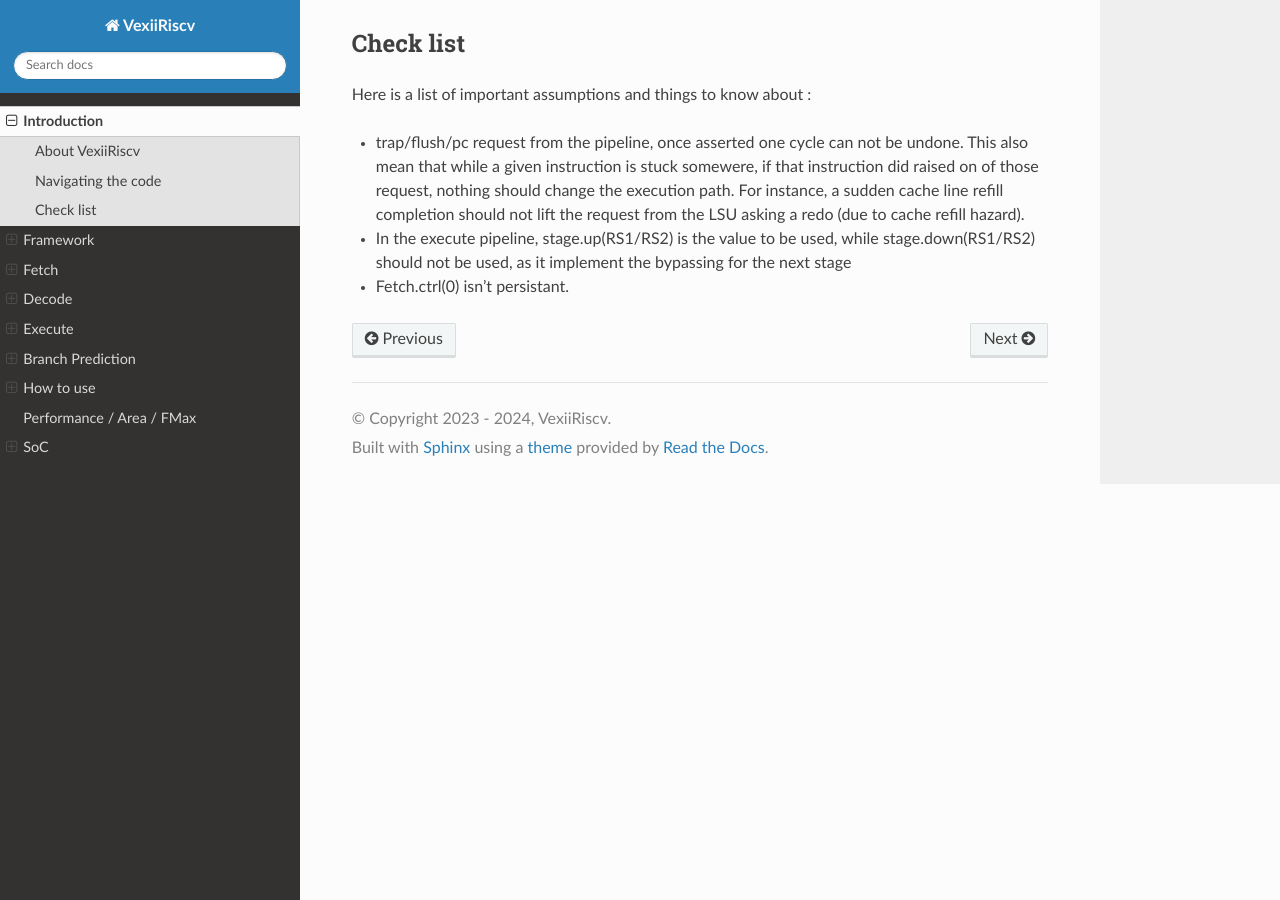
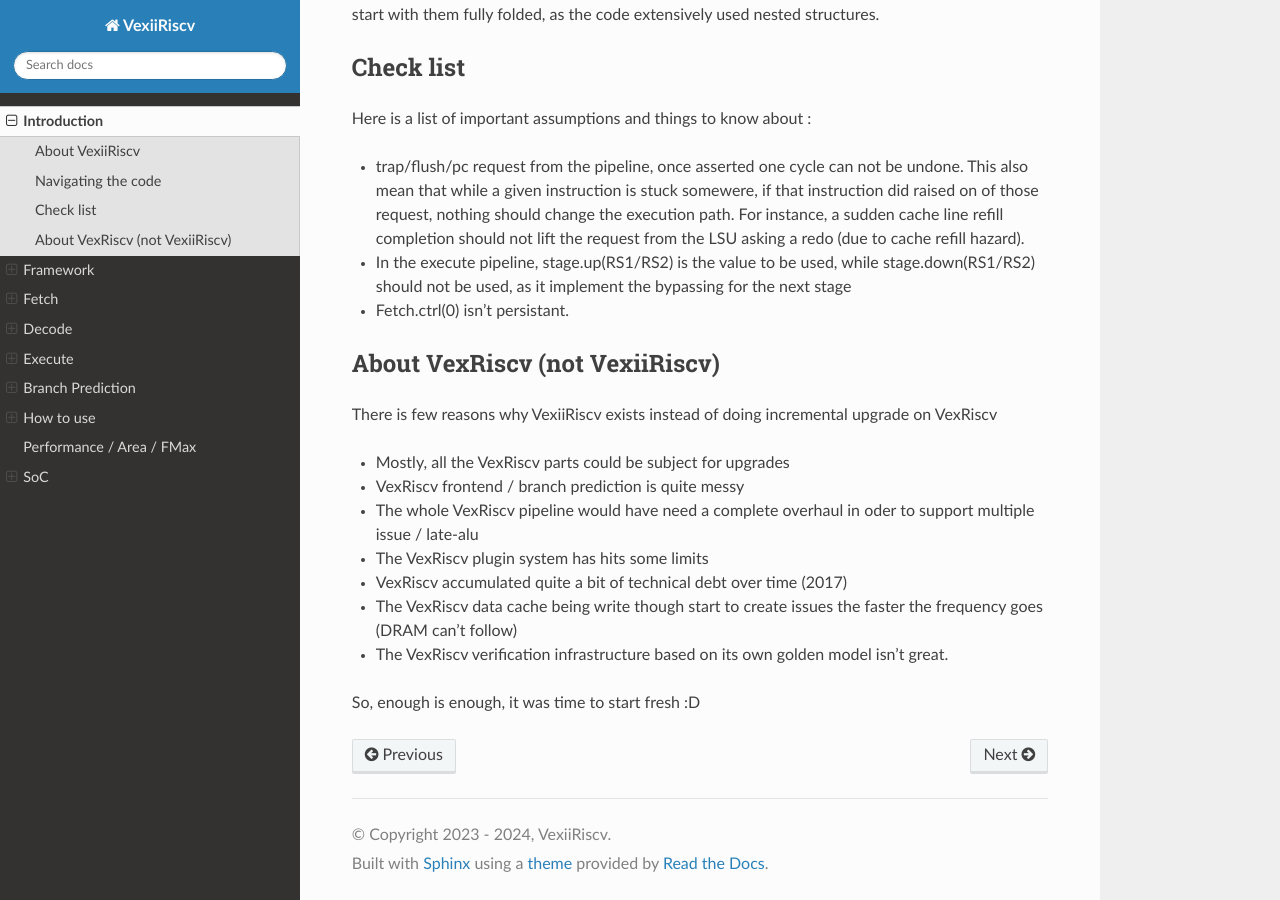
Before and after one commit to SpinalHDL/VexiiRiscv-RTD, a Sphinx documentation site: the page built from source/VexiiRiscv/Introduction/index.rst, in a window 1280 px wide and 900 px high, scrolled down 1527 px. Built offline with Sphinx 7.4.7 and the Read the Docs theme 2.0.0, drawn with Linux system fonts in a browser that asks for light colours; some of the changed text lies outside the part shown.

Commit message:
Add doc about VexRiscv

```diff
--- a/source/VexiiRiscv/Introduction/index.rst
+++ b/source/VexiiRiscv/Introduction/index.rst
@@ -50,3 +51,18 @@
 - trap/flush/pc request from the pipeline, once asserted one cycle can not be undone. This also mean that while a given instruction is stuck somewere, if that instruction did raised on of those request, nothing should change the execution path. For instance, a sudden cache line refill completion should not lift the request from the LSU asking a redo (due to cache refill hazard).
 - In the execute pipeline, stage.up(RS1/RS2) is the value to be used, while stage.down(RS1/RS2) should not be used, as it implement the bypassing for the next stage
 - Fetch.ctrl(0) isn't persistant.
+
+About VexRiscv (not VexiiRiscv)
+------------------------------------
+
+There is few reasons why VexiiRiscv exists instead of doing incremental upgrade on VexRiscv
+
+- Mostly, all the VexRiscv parts could be subject for upgrades
+- VexRiscv frontend / branch prediction is quite messy
+- The whole VexRiscv pipeline would have need a complete overhaul in oder to support multiple issue / late-alu
+- The VexRiscv plugin system has hits some limits
+- VexRiscv accumulated quite a bit of technical debt over time (2017)
+- The VexRiscv data cache being write though start to create issues the faster the frequency goes (DRAM can't follow)
+- The VexRiscv verification infrastructure based on its own golden model isn't great.
+
+So, enough is enough, it was time to start fresh :D
```
Also changed, not shown: other parts of source/VexiiRiscv/Introduction/index.rst (+2 -1 lines).
